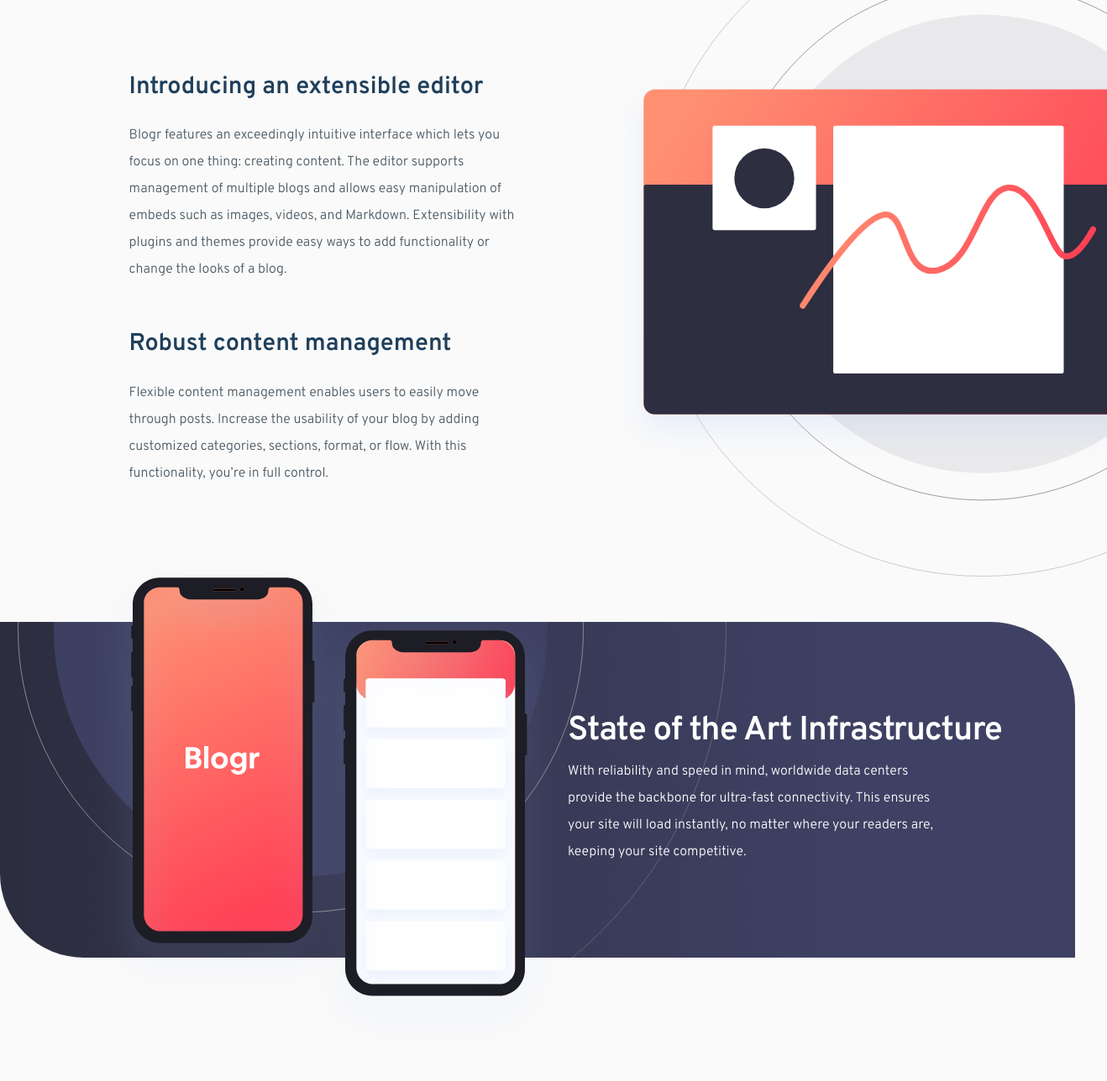
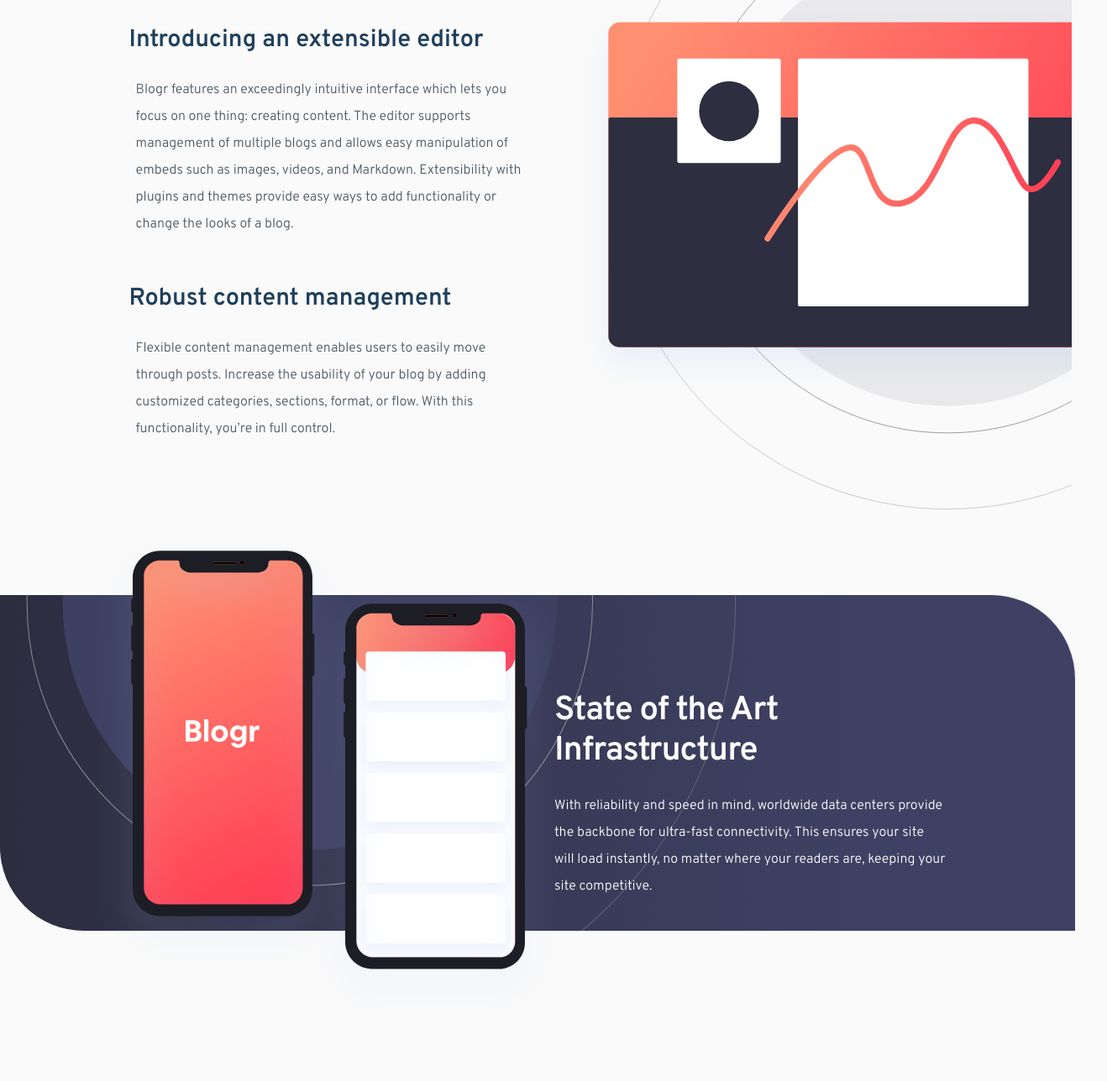
Before and after one commit to ViktoriiaDavydova/blogr-landing-page, a plain HTML site: page index.html in a window 1280 px wide. Shown: the part 763-2051 px from the top of the page at 84% size, 1318 px wide, since content can reach past the window. Drawn offline with nearby package versions, Linux system fonts and the light colour scheme.

Commit message:
colored section

```diff
--- a/styles.css
+++ b/styles.css
@@ -1,5 +1,4 @@
 body {
-  /* font-family: "Overpass", sans-serif; */
   background-color: #fafafa;
   font-family: "Ubuntu", sans-serif;
 }
@@ -19,6 +18,7 @@
 
 p {
   line-height: 2rem;
+  margin-top: 1.6rem;
 }
 
 #body {
@@ -59,7 +59,7 @@
 }
 
 .body-colored-section {
-  background: url(./images/bg-pattern-circles.svg) no-repeat left -56% top 81%,
+  background: url(./images/bg-pattern-circles.svg) no-repeat left -52% top 81%,
     linear-gradient(90deg, rgba(44, 45, 63, 1) 0%, rgba(63, 65, 100, 1) 80%);
   border-radius: 0 100px;
   color: white;
@@ -67,19 +67,19 @@
 }
 
 .body-colored-section h1 {
-  margin-left: 1.5rem;
-  margin-top: 1rem;
-  white-space: nowrap;
+  margin-top: 1.5rem;
+  /* white-space: nowrap; */
+}
+
+.body-colored-section h1,
+p {
+  margin-left: 0.5rem;
 }
 
 .body-colored-section img {
   position: relative;
   right: 8%;
   top: -28%;
-}
-
-.body-colored-section p {
-  margin-left: 1.5rem;
 }
 
 .btn {
@@ -185,16 +185,14 @@
 .top-colored-section {
   background: url(./images/bg-pattern-intro.svg) no-repeat left 25% bottom 48%;
   border-bottom-left-radius: 100px;
-  background-size: 380vh;
-  height: 70vh;
-  /* background-image: linear-gradient(to right,hsl(355, 100%, 74%), hsl(356, 100%, 66%)); */
+  background-size: 355vh;
+  height: 66vh;
 }
 
 .white-section-left {
 }
 
 .white-section-right {
-  /* background: url(./images/illustration-editor-desktop.svg) no-repeat 158%; */
   color: #4b5862;
   height: 118vh;
 }
@@ -207,7 +205,7 @@
 .white-section-right h1 {
   text-align: center;
   margin-top: 6vh;
-  margin-bottom: 13vh;
+  margin-bottom: 10vh;
 }
 
 .white-section-right img {
@@ -217,11 +215,10 @@
   object-position: -5% 0;
   overflow-x: hidden;
   position: relative;
-  right: -14%;
-  top: -25%;
+  right: -5%;
+  top: -28%;
 }
 
 .white-section-right p {
   margin-bottom: 3.5rem;
-  margin-top: 1.5rem;
 }
```
Also changed, not shown: test.html (added, +12 -0 lines).
